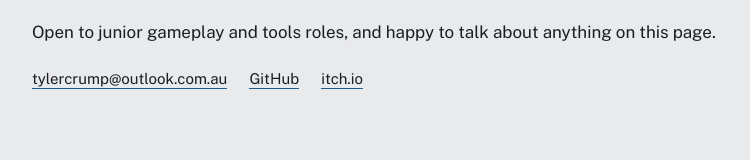
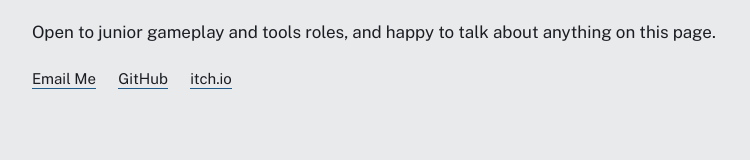
Before and after one commit to CrumpyOFCL/crumpyOFCL.github.io, a plain HTML site: page index.html in a window 1280 px wide. Shown: the part 2574-2734 px from the top of the page, without its empty margins (392-1142 px from the left). Drawn offline with nearby package versions, Linux system fonts and the light colour scheme.

Commit message:
Update email link to new address

```diff
--- a/index.html
+++ b/index.html
@@ -386,7 +386,7 @@
         anything on this page.
       </p>
       <p class="links">
-        <a href="mailto:you@example.com">tylercrump@outlook.com.au</a>
+        <a href="mailto:tylercrump@outlook.com.au">Email Me</a>
         <a href="https://github.com/CrumpyOFCL">GitHub</a>
         <a href="https://CrumpyOFCL.itch.io">itch.io</a>
       </p>
```
